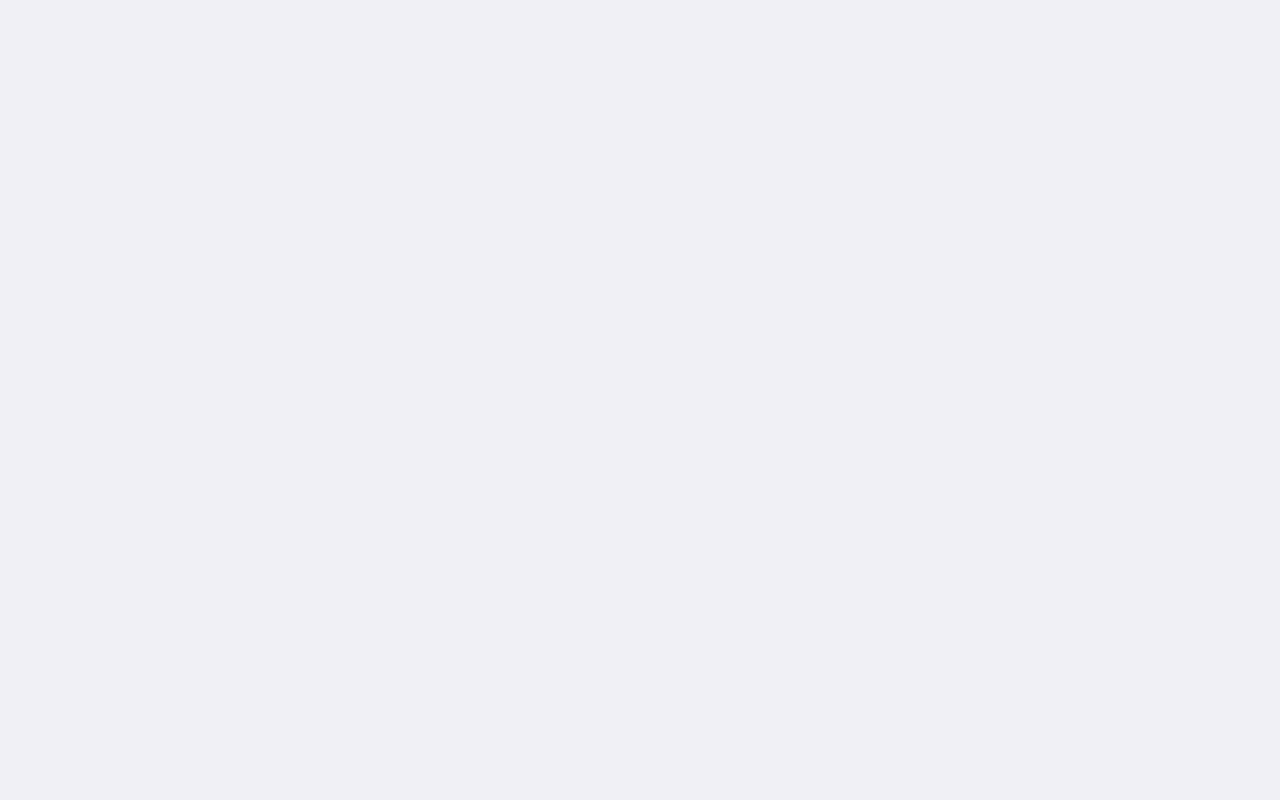
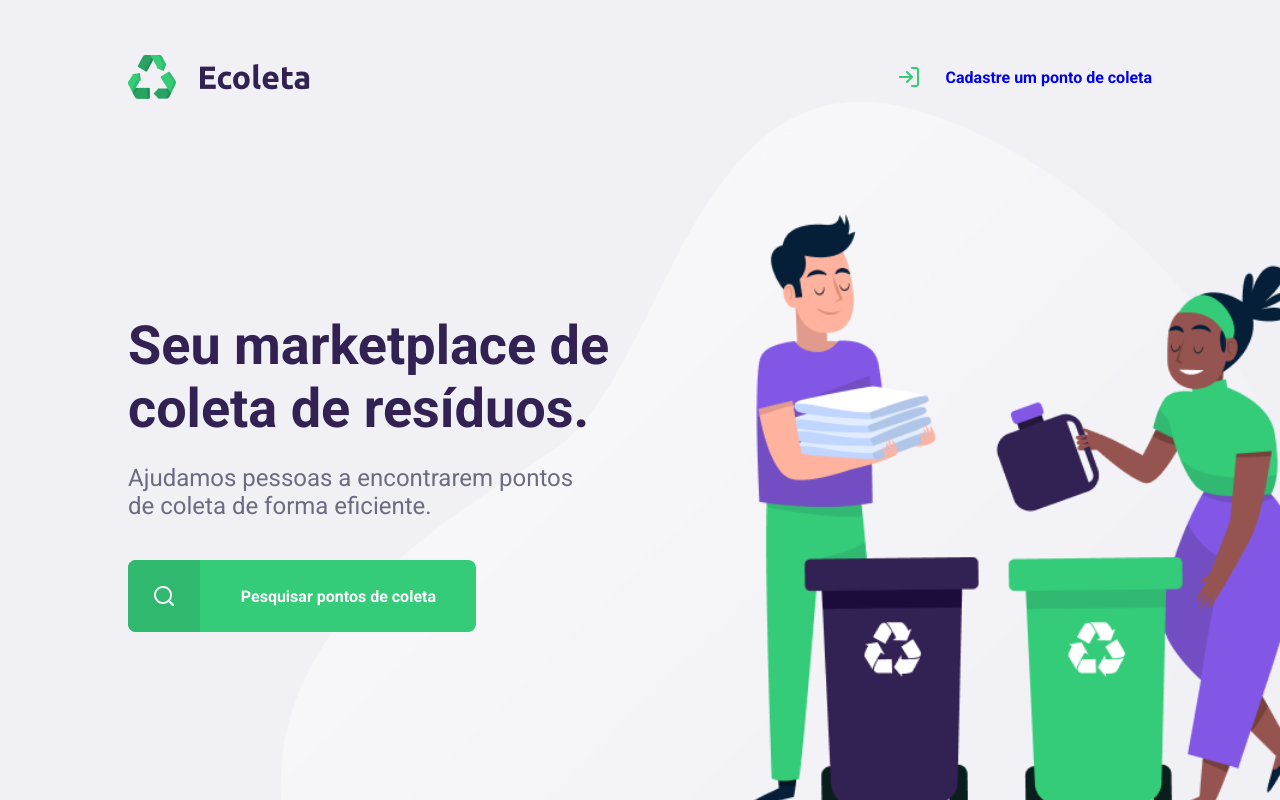
Before and after one commit to GabrielNatan/Ecoleta, a React (Create React App) app: page / in a window 1280 px wide. Built offline with nearby package versions, Linux system fonts and the light colour scheme.

Commit message:
edit home page

```diff
--- a/src/Pages/Home/index.tsx
+++ b/src/Pages/Home/index.tsx
@@ -1,5 +1,24 @@
+import {Container} from "./style"
+import Search from "../../Assets/Buscar.png"
+import People from "../../Assets/Pessoinhas.png"
+import Background from "../../Assets/Background.png"
+import { Header } from "../../Components/Header"
 export const Home = ()=>{
     return(
-        <div></div>
+        <Container>
+            <Header/>
+            <div className="home-container">
+
+                <div className="home-left">
+                    <h1>Seu marketplace de coleta de resíduos.</h1>
+                    <p>Ajudamos pessoas a encontrarem pontos de coleta de forma eficiente.</p>
+                    <div className="home-btn"><span><img alt="pesquisa" src={Search}/></span>Pesquisar pontos de coleta</div>
+                </div>
+                <div className="home-right">
+                    <img src={People} alt="icon"/>
+                </div>
+            </div>
+            <img className="background" src={Background} alt="background"/>
+        </Container>
     )
 }
--- a/src/Pages/Home/style.ts
+++ b/src/Pages/Home/style.ts
@@ -2,5 +2,76 @@ import styled from "styled-components";
 
 
 export const Container =  styled.div`
+    display: flex;
+    flex-direction: column;
+    height: 100vh;
+    overflow: hidden;
+    .background{
+        width: 1000px;
+        position: absolute;
+        bottom: 0;
+        right: 0px;
+        z-index: -1;
+        transform: rotate(0deg);
+    }
 
+    .home-container{
+        width: 80%;
+        flex: 1;
+        margin: 0 auto;
+        display: flex;
+        .home-left{
+            display: flex;
+            flex-direction: column;
+            flex:1;
+            padding-top: 160px;
+
+            h1{
+                font-size: var(--primary-title);
+                color: var(--titulos);
+                margin-bottom: 24px;
+                width: 560px;
+
+            }
+
+            p{
+                color:var(--textos);
+                font-size: var(--title);
+                margin-bottom: 40px;
+                width: 448px;
+            }
+            .home-btn{
+                cursor: pointer;
+                width: 348px;
+                height:72px;
+                border-radius: 8px;
+                background-color: var(--greenpeace);
+                font-weight: bolder;
+                color:var(--blocos);
+                display: flex;
+                justify-content: space-between;
+                align-items: center;
+                overflow: hidden;
+                padding-right: 40px;
+                span{
+                    background-color: #2FB86E;
+                    width: 72px;
+                    height: 100%;
+                    display: flex;
+                    justify-content: center;
+                    align-items: center;
+                }
+            }
+        }
+
+        .home-right{
+            flex:1;
+            display: flex;
+            padding: 60px 0 0 60px;
+            img{
+               width: 550px;
+               height: 600px;
+            }
+        }
+    }
 `
```
